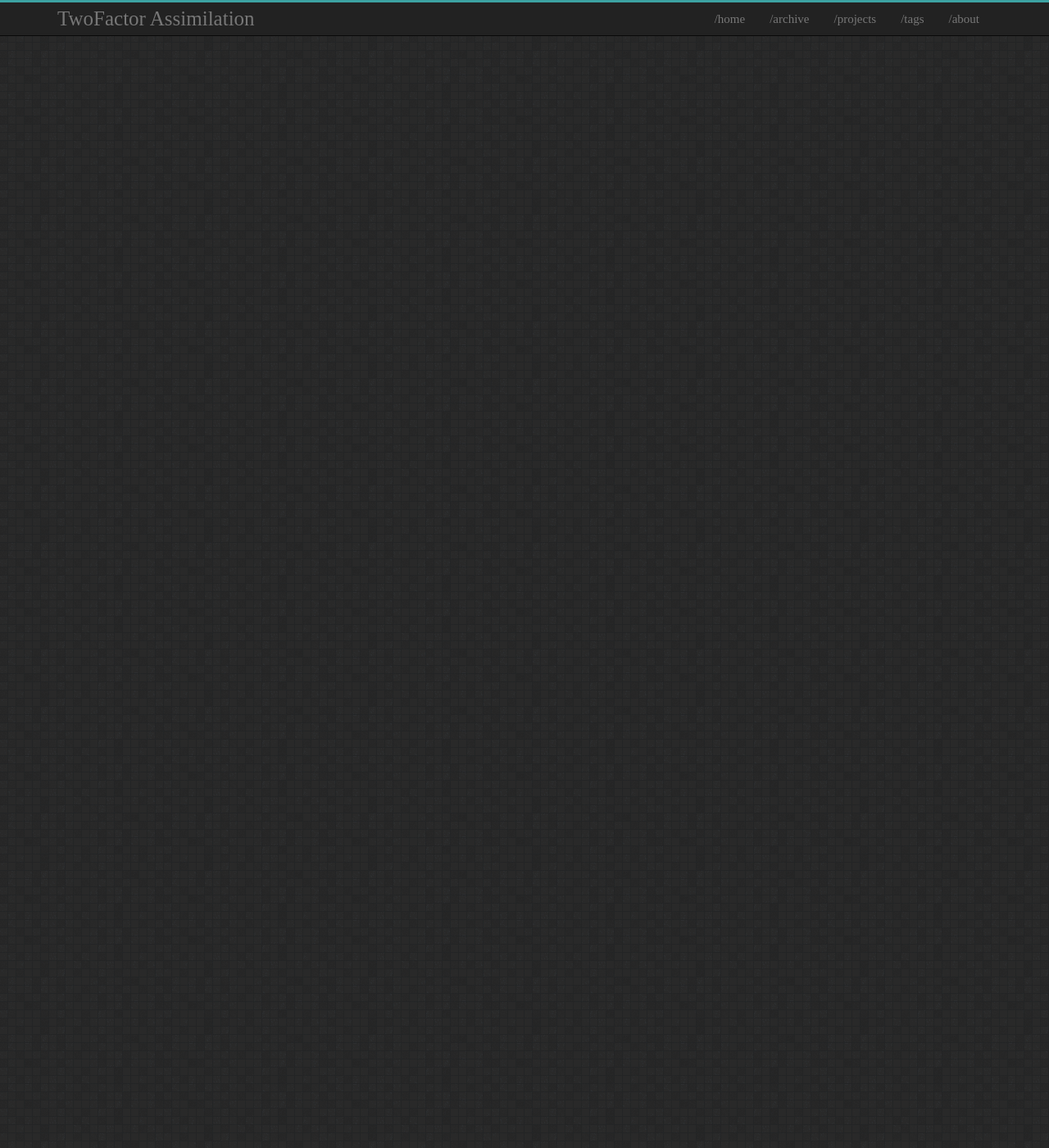
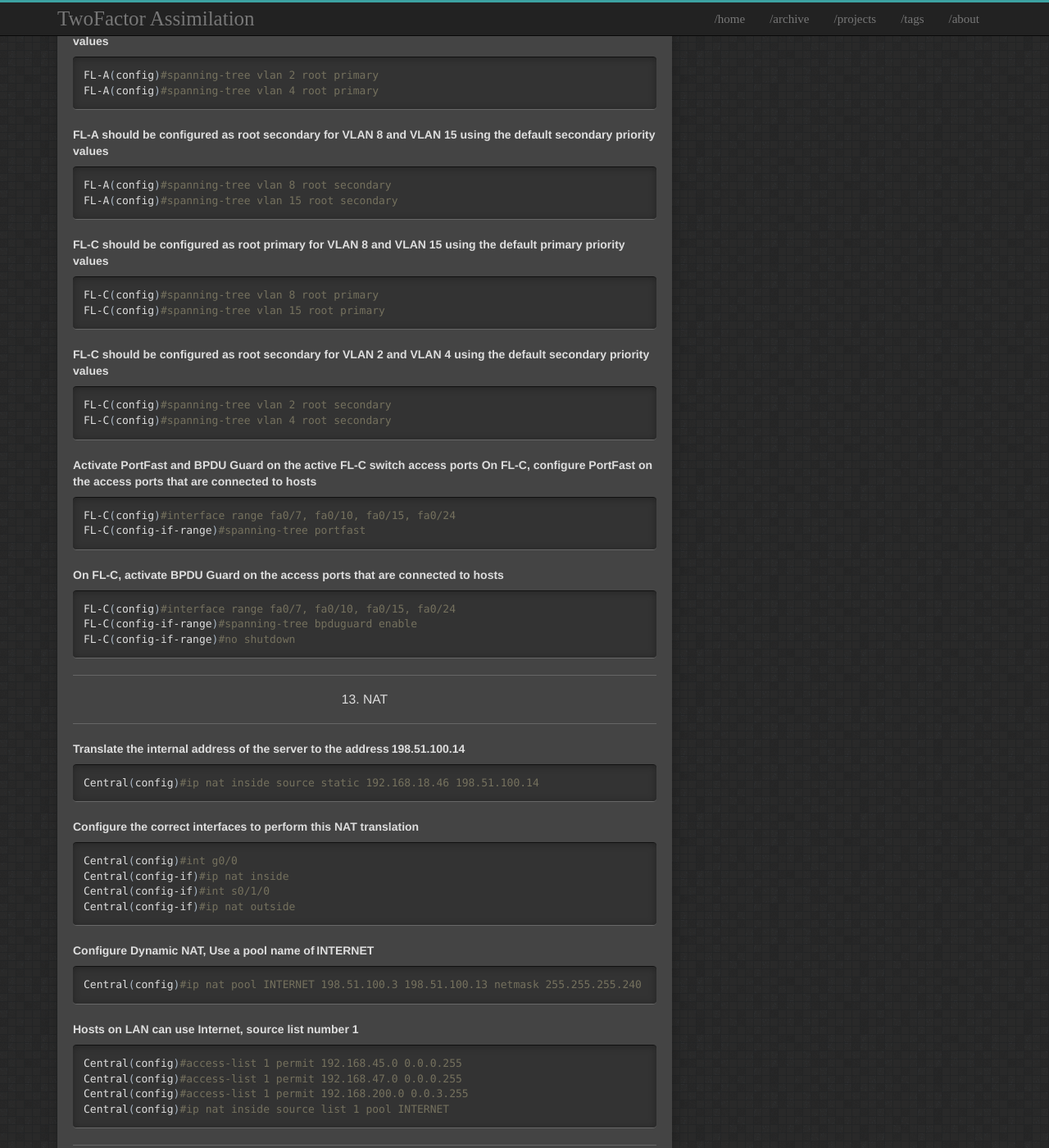
Before and after one commit to t04glovern/t04glovern.github.io.raw, a Jekyll site: the page built from _posts/2016-04-18-ccna--cli-references.markdown, in a window 1280 px wide and 1400 px high, scrolled down 16879 px. Shown: the whole window at 82% size. Built offline with Jekyll 4.4.1, drawn with Linux system fonts in a browser that asks for light colours; comment, search, counter and statistics services are not loaded; some of the changed text lies outside the part shown.

Commit message:
Updated cisco references

```diff
--- a/_posts/2016-04-18-ccna--cli-references.markdown
+++ b/_posts/2016-04-18-ccna--cli-references.markdown
@@ -101,6 +101,22 @@ tags:
   * Allow outside access to 198.51.100.14 over HTTP only
   * Allow responses to data requests to enter the Network
   * Activate access list on interface
+
+12. **Spanning Tree Protocol**
+  * Activate Rapid PVST+ and set root priorities
+  * FL-A should be configured as root primary for VLAN 2 and VLAN 4 using the default primary priority values.
+  * FL-A should be configured as root secondary for VLAN 8 and VLAN 15 using the default secondary priority values.
+  * FL-C should be configured as root primary for VLAN 8 and VLAN 15 using the default primary priority values.
+  * FL-C should be configured as root secondary for VLAN 2 and VLAN 4 using the default secondary priority values.
+  * Activate PortFast and BPDU Guard on the active FL-C switch access ports.
+  * On FL-C, configure PortFast on the access ports that are connected to hosts.
+  * On FL-C, activate BPDU Guard on the access ports that are connected to hosts.
+
+13. **NAT**
+  * Translate the internal address of the server to the address 198.51.100.14
+  * Configure the correct interfaces to perform this NAT translation
+  * Configure Dynamic NAT, Use a pool name of INTERNET
+  * Hosts on LAN can use Internet, source list number 1
 
 ***
 
@@ -822,3 +838,97 @@ Central(config)#access-list 101 deny ip any any
 Central(config)#int s0/1/0
 Central(config-if)#ip access-group 101 in
 {% endhighlight bash %}
+
+***
+
+#### <center>12. Spanning Tree Protocol</center>
+
+***
+
+**Activate Rapid PVST+ and set root priorities**
+
+{% highlight bash %}
+FL-A(config)#spanning-tree mode rapid-pvst
+FL-B(config)#spanning-tree mode rapid-pvst
+FL-C(config)#spanning-tree mode rapid-pvst
+{% endhighlight bash %}
+
+**FL-A should be configured as root primary for VLAN 2 and VLAN 4 using the default primary priority values**
+
+{% highlight bash %}
+FL-A(config)#spanning-tree vlan 2 root primary
+FL-A(config)#spanning-tree vlan 4 root primary
+{% endhighlight bash %}
+
+**FL-A should be configured as root secondary for VLAN 8 and VLAN 15 using the default secondary priority values**
+
+{% highlight bash %}
+FL-A(config)#spanning-tree vlan 8 root secondary
+FL-A(config)#spanning-tree vlan 15 root secondary
+{% endhighlight bash %}
+
+**FL-C should be configured as root primary for VLAN 8 and VLAN 15 using the default primary priority values**
+
+{% highlight bash %}
+FL-C(config)#spanning-tree vlan 8 root primary
+FL-C(config)#spanning-tree vlan 15 root primary
+{% endhighlight bash %}
+
+**FL-C should be configured as root secondary for VLAN 2 and VLAN 4 using the default secondary priority values**
+
+{% highlight bash %}
+FL-C(config)#spanning-tree vlan 2 root secondary
+FL-C(config)#spanning-tree vlan 4 root secondary
+{% endhighlight bash %}
+
+**Activate PortFast and BPDU Guard on the active FL-C switch access ports**
+**On FL-C, configure PortFast on the access ports that are connected to hosts**
+
+{% highlight bash %}
+FL-C(config)#interface range fa0/7, fa0/10, fa0/15, fa0/24
+FL-C(config-if-range)#spanning-tree portfast
+{% endhighlight bash %}
+
+**On FL-C, activate BPDU Guard on the access ports that are connected to hosts**
+
+{% highlight bash %}
+FL-C(config)#interface range fa0/7, fa0/10, fa0/15, fa0/24
+FL-C(config-if-range)#spanning-tree bpduguard enable
+FL-C(config-if-range)#no shutdown
+{% endhighlight bash %}
+
+***
+
+#### <center>13. NAT</center>
+
+***
+
+**Translate the internal address of the server to the address 198.51.100.14**
+
+{% highlight bash %}
+Central(config)#ip nat inside source static 192.168.18.46 198.51.100.14
+{% endhighlight bash %}
+
+**Configure the correct interfaces to perform this NAT translation**
+
+{% highlight bash %}
+Central(config)#int g0/0
+Central(config-if)#ip nat inside
+Central(config-if)#int s0/1/0
+Central(config-if)#ip nat outside
+{% endhighlight bash %}
+
+**Configure Dynamic NAT, Use a pool name of INTERNET**
+
+{% highlight bash %}
+Central(config)#ip nat pool INTERNET 198.51.100.3 198.51.100.13 netmask 255.255.255.240
+{% endhighlight bash %}
+
+**Hosts on LAN can use Internet, source list number 1**
+
+{% highlight bash %}
+Central(config)#access-list 1 permit 192.168.45.0 0.0.0.255
+Central(config)#access-list 1 permit 192.168.47.0 0.0.0.255
+Central(config)#access-list 1 permit 192.168.200.0 0.0.3.255
+Central(config)#ip nat inside source list 1 pool INTERNET
+{% endhighlight bash %}
```
